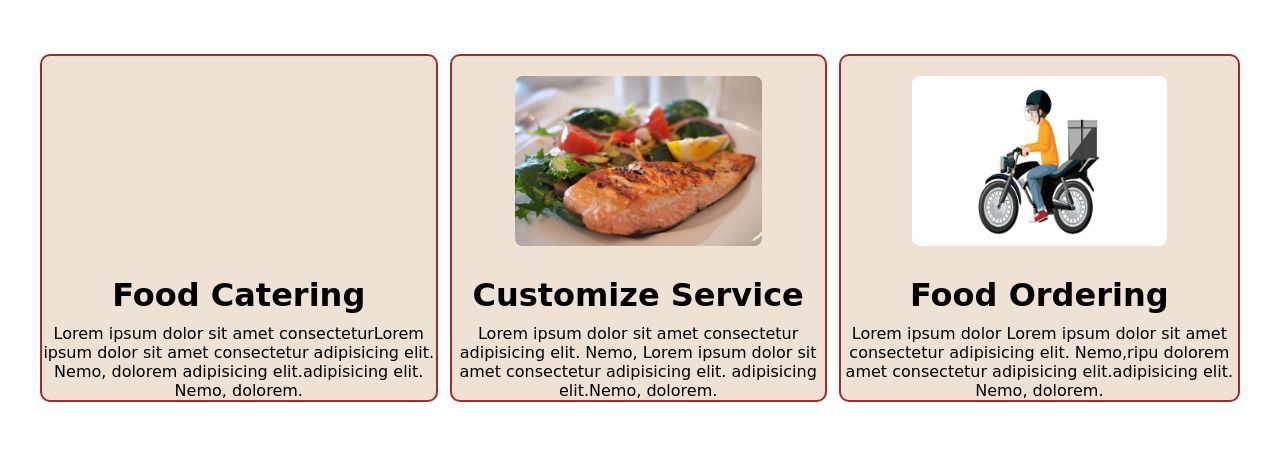
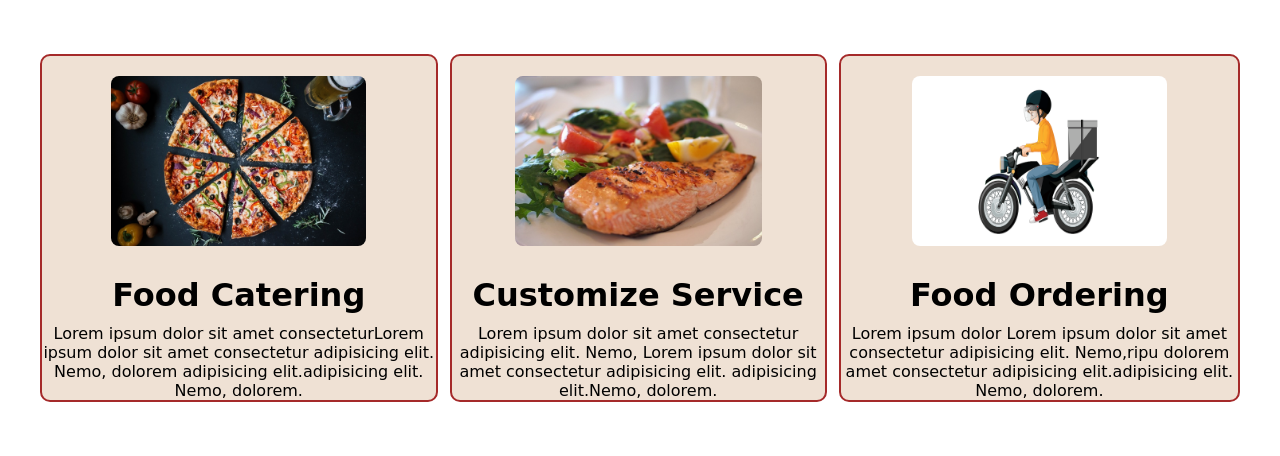
Before and after one commit to riteshm2710/food-website, a plain HTML site: page index.html in a window 1280 px wide. Shown: the part 841-1297 px from the top of the page. Drawn offline with Linux system fonts and the light colour scheme; files that its build step writes are made by us from their sources; files whose address does not match are found by name.

Commit message:
Update index.html

```diff
--- a/index.html
+++ b/index.html
@@ -35,7 +35,7 @@
         <h1 class="h-primary center">Our Services</h1>
         <div id="services">
             <div class="box">
-                <img src="Images/pizza.jpg" alt="">
+                <img src="pizza.jpg" alt="">
                 <h2 class="h-secondary center">Food Catering</h2>
                 <p class="center">Lorem ipsum dolor sit amet consecteturLorem ipsum dolor sit amet consectetur adipisicing elit. Nemo, dolorem adipisicing elit.adipisicing elit. Nemo, dolorem.</p>
             </div>
```
